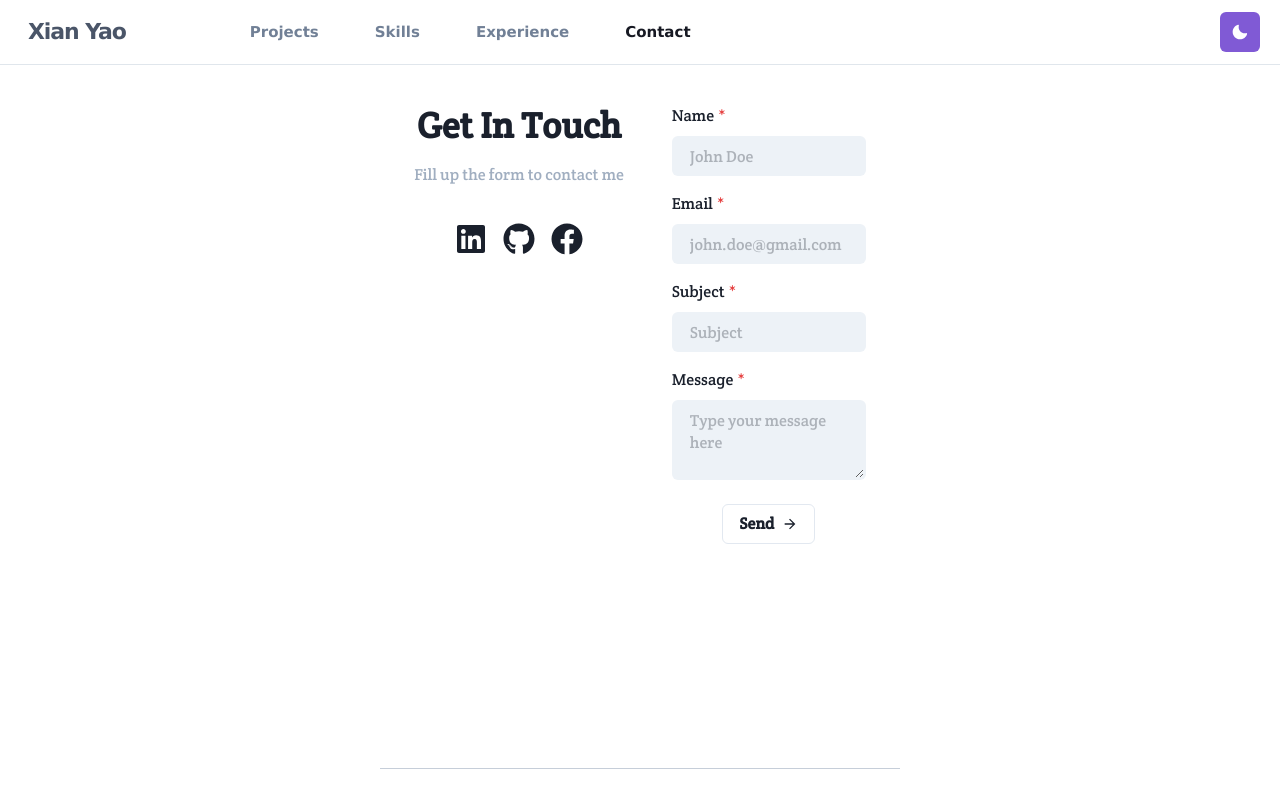
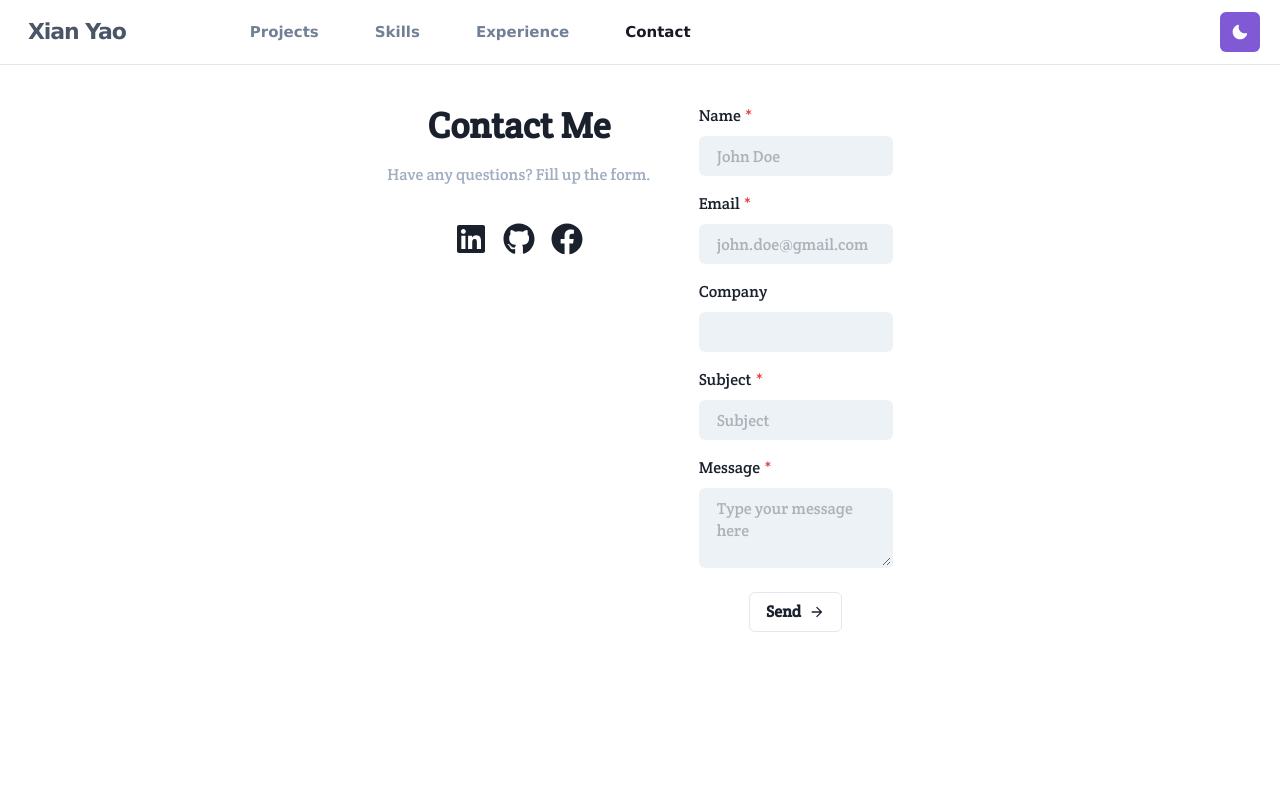
Before and after one commit to xianyao009/xianyaong-portfolio, a Next.js app: page /contact in a window 1280 px wide. Shown: the top 800 px of the page. Built offline with nearby package versions, Linux system fonts and the light colour scheme.

Commit message:
Update text and description

```diff
--- a/components/container/ContactForm.js
+++ b/components/container/ContactForm.js
@@ -35,7 +35,7 @@ const Form = () => {
       await axios.post(url, values);
       toast({
         title: "Message sent.",
-        description: "Thanks!",
+        description: "Thank you for reaching out!",
         status: "success",
         duration: 5000,
         position: "top",
@@ -59,9 +59,9 @@ const Form = () => {
       <Wrap spacing={{ base: 6, md: 12 }} justify="center">
         <WrapItem>
           <Box>
-            <Heading>Get In Touch</Heading>
+            <Heading>Contact Me</Heading>
             <Text color="gray.400" mt={4}>
-              Fill up the form to contact me
+              Have any questions? Fill up the form.
             </Text>
             <ButtonGroup variant="ghost" mt={8}>
               <SocialMediaIcon
@@ -109,6 +109,15 @@ const Form = () => {
                 {...register("email")}
               />
             </FormControl>
+            <FormControl>
+              <FormLabel>Company</FormLabel>
+              <Input
+                variant="filled"
+                focusBorderColor={useColorModeValue("gray.800", "gray.400")}
+                type="text"
+                {...register("company")}
+              />
+            </FormControl>
             <FormControl isRequired>
               <FormLabel>Subject</FormLabel>
               <Input
```
